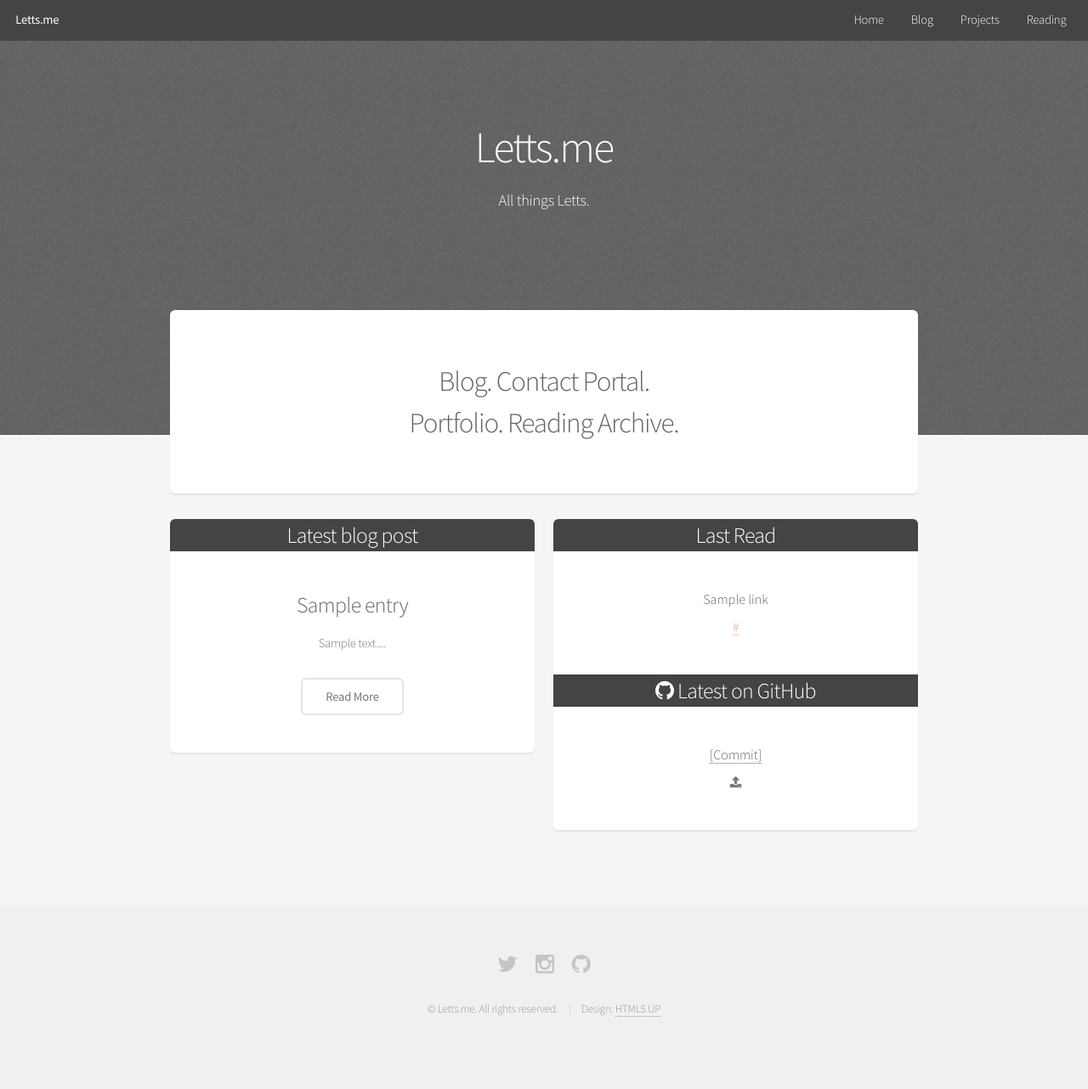
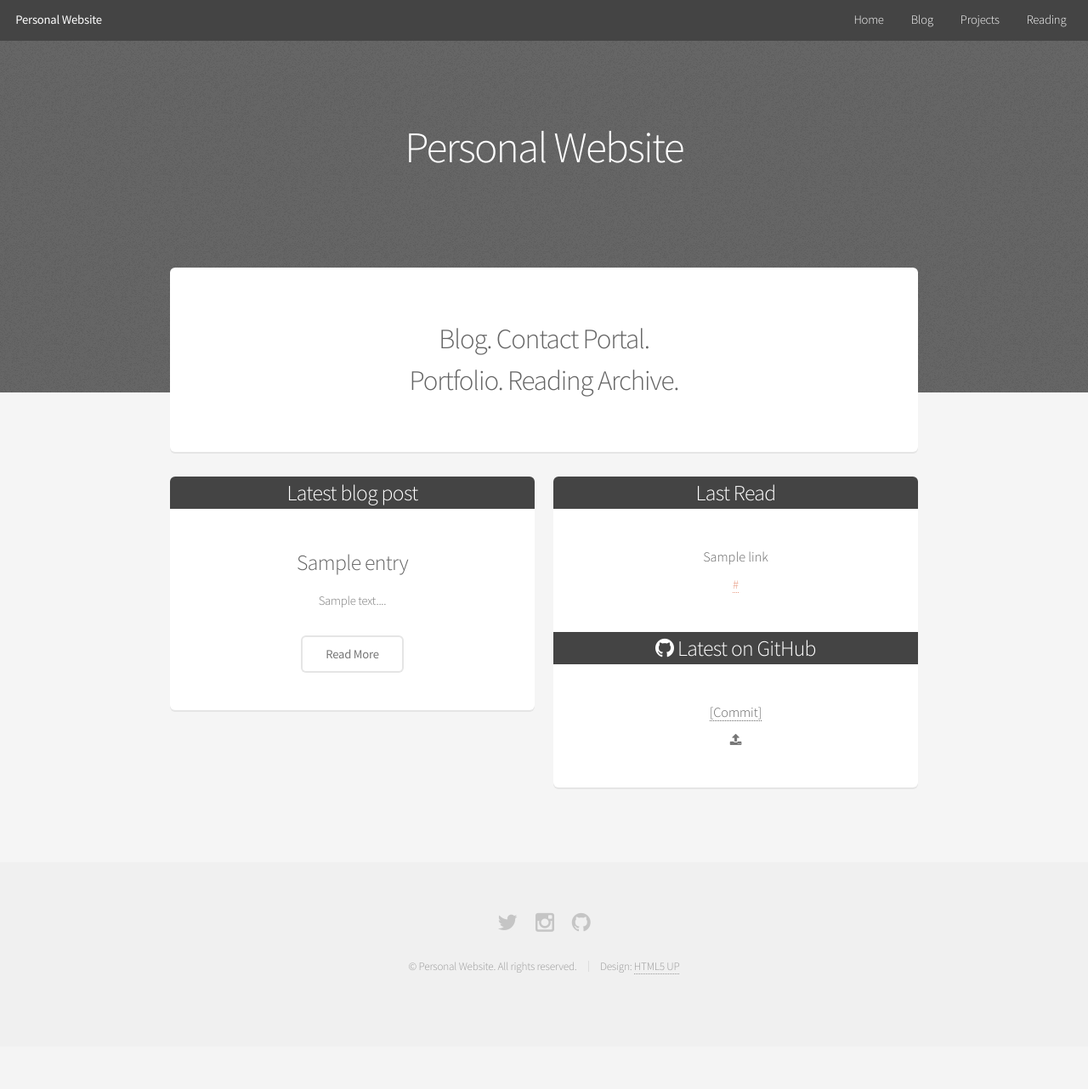
Before and after one commit to entrepreneurj/letts.me, a Django app: page / in a window 1280 px wide. Shown: the whole page at 85% size. After the commit the page ends 1147 px from the top, so only its background shows below. Run offline with Django 3.2, Linux system fonts and the light colour scheme; tables that the repository leaves empty hold one stand-in row (values such as "Sample post"); some libraries are stand-ins or nearby versions.

Commit message:
Generalised website title
* Changed website name in templates to {{ site_title }} tag
* Added context processor which provides settings.SITE_TITLE in every template
* Added SITE_TITLE constant to settings, to be overriden by local.py

```diff
--- a/letts_me/frontpage/templates/frontpage/index.html
+++ b/letts_me/frontpage/templates/frontpage/index.html
@@ -4,8 +4,7 @@
         {% block banner %}
 		<!-- Banner -->
 			<section id="banner">
-				<h2>Letts.me</h2>
-				<p>All things Letts.</p>
+				<h2>{{ site_title }}</h2>
 			</section>
         {% endblock banner %}
         {% block main_container %}
--- /dev/null
+++ b/letts_me/letts_me/context_processors.py
@@ -0,0 +1,7 @@
+#!/usr/bin/env python
+
+from django.conf import settings
+
+def site_title(request):
+
+    return {'site_title': settings.SITE_TITLE }
--- a/letts_me/letts_me/settings/local.sample.production.py
+++ b/letts_me/letts_me/settings/local.sample.production.py
@@ -4,6 +4,9 @@ Django Local settings for letts_me project.
 """
 
 from .production import *
+
+# Site title used in templates
+SITE_TITLE = "your-site-title-here"
 
 # SECURITY WARNING: keep the secret key used in production secret!
 SECRET_KEY = 'f9-ecmr04m5094u5,3p0]ri]cfasfjdpf,'
--- a/letts_me/templates/base.html
+++ b/letts_me/templates/base.html
@@ -8,7 +8,7 @@
 -->
 <html>
 	<head>
-		<title>Letts.me</title>
+		<title>{{ site_title }}</title>
 		<meta http-equiv="content-type" content="text/html; charset=utf-8" />
 		<meta name="description" content="" />
 		<meta name="keywords" content="" />
@@ -38,7 +38,7 @@
 
 		<!-- Header -->
 			<header id="header" class="">
-				<h1><a href="{% url "home" %}">Letts.me</a></h1>
+				<h1><a href="{% url "home" %}">{{ site_title }}</a></h1>
 
 				<nav id="nav">
 					<ul>
@@ -134,7 +134,7 @@
 					<li><a href="https://github.com/entrepreneurj" class="icon fa-github"><span class="label">Github</span></a></li>
 				</ul>
 				<ul class="copyright">
-					<li>&copy; Letts.me. All rights reserved.</li><li>Design: <a href="http://html5up.net">HTML5 UP</a></li>
+					<li>&copy; {{ site_title }}. All rights reserved.</li><li>Design: <a href="http://html5up.net">HTML5 UP</a></li>
 				</ul>
                 {% endblock social_media %}
 			</footer>
```
Also changed, not shown: letts_me/letts_me/settings/common.py (+5 -2 lines).
